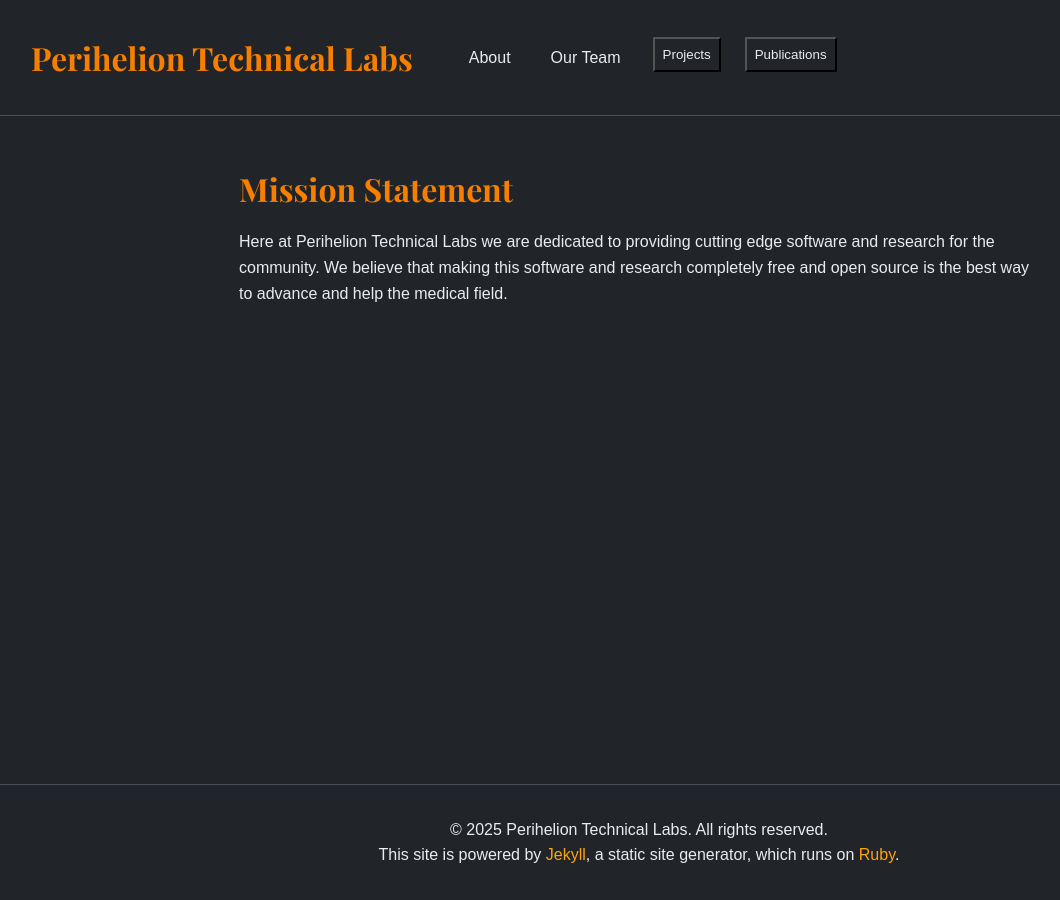
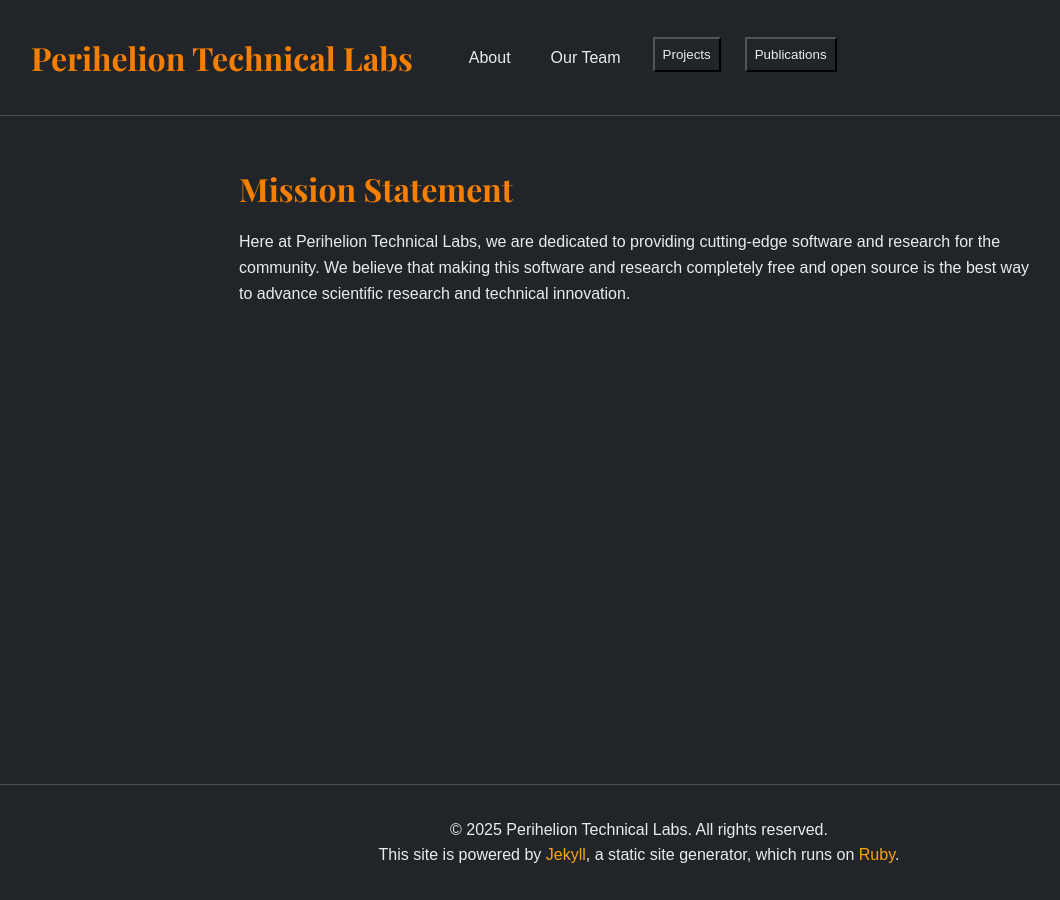
Before and after one commit to Perihelion-Technical-Labs/Perihelion-Technical-Labs.github.io, a Jekyll site: the page built from pages/about.markdown, in a window 1280 px wide. Shown: the whole page, without its empty margins (1-1061 px from the left). Built offline with Jekyll 4.4.1, drawn with Linux system fonts in a browser that asks for light colours; some web fonts are replaced.

Commit message:
Update about.markdown

```diff
--- a/pages/about.markdown
+++ b/pages/about.markdown
@@ -10,4 +10,4 @@ redirect_from:
 
 # Mission Statement
 
-Here at Perihelion Technical Labs we are dedicated to providing cutting edge software and research for the community. We believe that making this software and research completely free and open source is the best way to advance and help the medical field.
+Here at Perihelion Technical Labs, we are dedicated to providing cutting-edge software and research for the community. We believe that making this software and research completely free and open source is the best way to advance scientific research and technical innovation.
```
